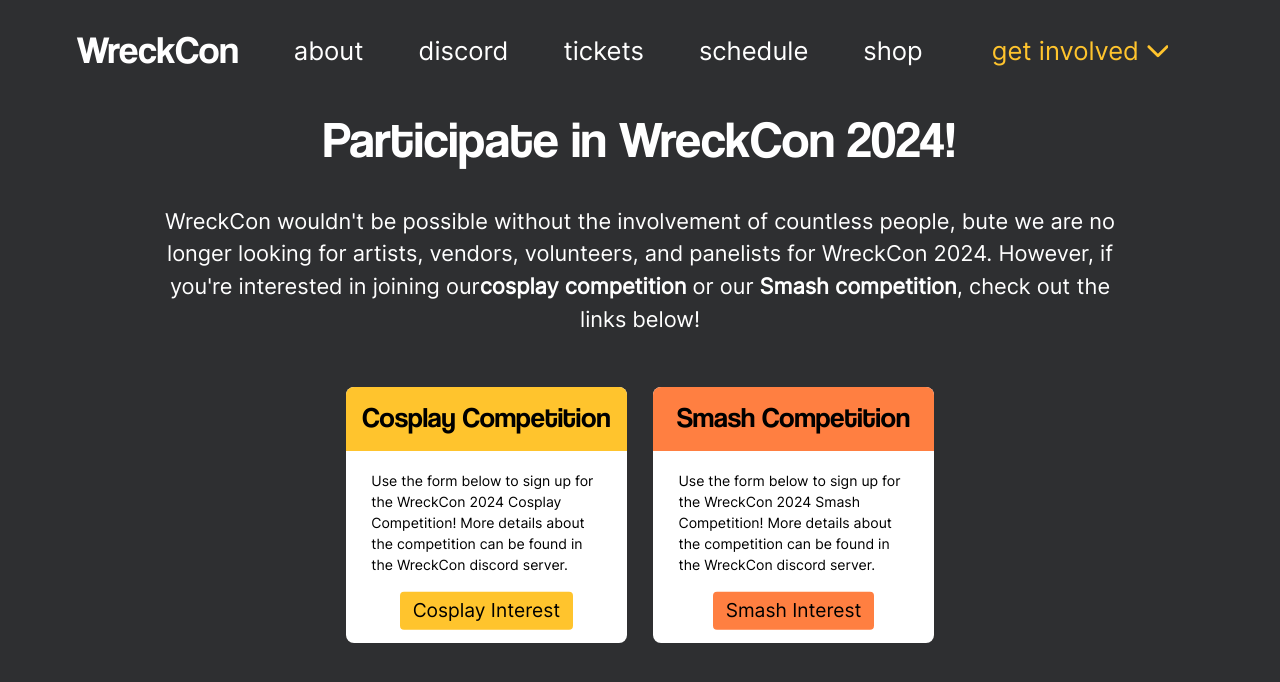
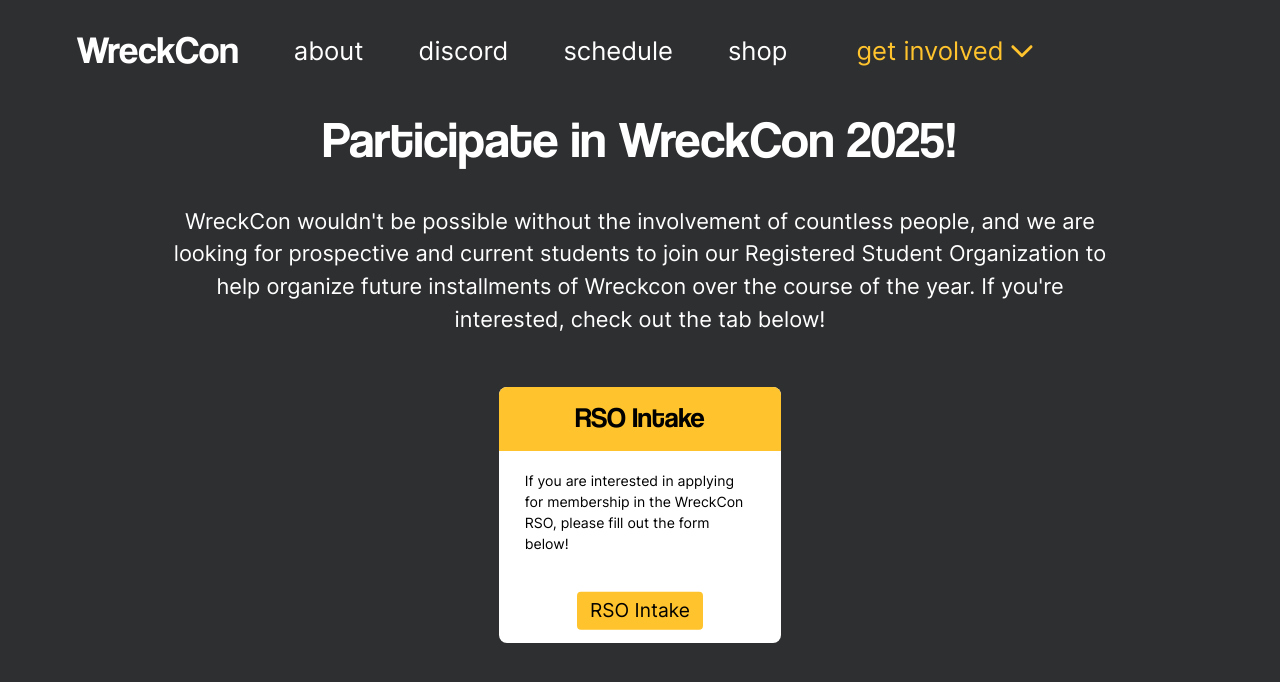
Before and after one commit to WreckConOrg/wreckcon-app, a React (Create React App) app: page /involved in a window 1280 px wide. Shown: the top 682 px of the page. Built offline with nearby package versions, Linux system fonts and the light colour scheme.

Commit message:
Hide ticket buttons and update participation page for RSO intake

```diff
--- a/package.json
+++ b/package.json
@@ -6,6 +6,7 @@
   "dependencies": {
     "@headlessui/react": "^1.7.17",
     "@headlessui/tailwindcss": "^0.2.0",
+    "@phosphor-icons/react": "^2.1.5",
     "@testing-library/jest-dom": "^5.17.0",
     "@testing-library/react": "^13.4.0",
     "@testing-library/user-event": "^13.5.0",
--- a/src/components/navbar/NavBarConfig.tsx
+++ b/src/components/navbar/NavBarConfig.tsx
@@ -11,11 +11,11 @@ export const NAVBARCONFIG: NavBarItemProps[] = [
             url: "https://discord.gg/BY2hTWjz4s",
             displayText: "discord",
         },
-        {
-            itemEnum: NavBarItemEnum.TICKETS,
-            url: "https://gatech.universitytickets.com/w/event.aspx?id=2002&p=1",
-            displayText: "tickets",
-        },
+        // {
+        //     itemEnum: NavBarItemEnum.TICKETS,
+        //     url: "https://gatech.universitytickets.com/w/event.aspx?id=2002&p=1",
+        //     displayText: "tickets",
+        // },
         {
             itemEnum: NavBarItemEnum.SCHEDULE,
             url: "/schedule",
--- a/src/pages/home/home.tsx
+++ b/src/pages/home/home.tsx
@@ -45,7 +45,8 @@ export const Home = (props: HomeProps): JSX.Element => {
                     { "text-[3vw]" : !isMobile},
                     { "text-[7vw] mt-[-2vh]" : isMobile}
                 )}>
-                    {ZeroPad(days)}:{ZeroPad(hours)}:{ZeroPad(minutes)}:{ZeroPad(seconds)} • 3/2/24
+                    {/* {ZeroPad(days)}:{ZeroPad(hours)}:{ZeroPad(minutes)}:{ZeroPad(seconds)} • 3/2/24 */}
+                    Tickets available in fall!
                 </span>
                 <br/>
                 <div className={classNames("font-inter text-white leading-snug",
@@ -56,23 +57,23 @@ export const Home = (props: HomeProps): JSX.Element => {
                 </div>
             </div>
             <BrowserView>
-                <Link className="bg-[#D9D9D9] absolute left-[20vw] top-[82vh] w-fit h-[4vw] flex items-center justify-center" to={'/about'}>
+                <Link className="bg-[#D9D9D9] absolute left-[6vw] top-[82vh] w-fit h-[4vw] flex items-center justify-center" to={'/about'}>
                     <div className="font-inter font-bold text-[#2e2f31] text-[2vw] mx-[3vw]">
                         About WreckCon
                     </div>
                 </Link>
-                <Link className="bg-[#FFC42D] absolute left-[6vw] top-[82vh] w-fit h-[4vw] flex items-center justify-center" to={'https://gatech.universitytickets.com/w/event.aspx?id=2002'}>
+                {/* <Link className="bg-[#FFC42D] absolute left-[6vw] top-[82vh] w-fit h-[4vw] flex items-center justify-center" to={'https://gatech.universitytickets.com/w/event.aspx?id=2002'}>
                     <div className="font-inter font-bold text-[#2e2f31] text-[2vw] mx-[3vw] ">
                         Tickets
                     </div>
-                </Link>
+                </Link> */}
             </BrowserView>
             <MobileView className="flex flex-row items-center justify-center translate-y-[-33vh] space-x-[5vw]">
-                <Link className="bg-[#FFC42D] w-[27vw] h-[4vh] flex items-center justify-center rounded-md" to={'https://gatech.universitytickets.com/w/event.aspx?id=2002'}>
+                {/* <Link className="bg-[#FFC42D] w-[27vw] h-[4vh] flex items-center justify-center rounded-md" to={'https://gatech.universitytickets.com/w/event.aspx?id=2002'}>
                     <div className="font-inter font-bold text-[#2e2f31] text-[4vw] mx-[3vw] ">
                         Tickets
                     </div>
-                </Link>
+                </Link> */}
                 <Link className="bg-[#D9D9D9] w-fit h-[4vh] flex items-center justify-center rounded-md" to={'/about'}>
                     <div className="font-inter font-bold text-[#2e2f31] text-[4vw] mx-[3vw]">
                         About WreckCon
--- a/src/pages/involved/involved.tsx
+++ b/src/pages/involved/involved.tsx
@@ -21,17 +21,21 @@ export const Involved = (): JSX.Element => {
                 </MobileView>
                 <div className="flex flex-col justify-center items-center mb-[3vw]">
                     <div className="h-[6vw] font-coolvetica text-white text-[4vw]">
-                        Participate in WreckCon 2024!
+                        Participate in WreckCon 2025!
                     </div>
                     {/* <div className="w-[75vw] font-inter text-[1.7vw] mb-[4vw] mt-[2vw] text-white text-center">
                         WreckCon wouldn't be possible without the involvement of countless people, and we're currently looking
                        for <b>artists</b>, <b>vendors</b>, <b>volunteers</b>, and <b>panelists</b> to make WreckCon 2024 the best it can be. If you're interested,
                         check out the tabs below. Perks include free tabling space/paneling spots, and free meals and merch!
                     </div> */}
+                    {/* <div className="w-[75vw] font-inter text-[1.7vw] mb-[4vw] mt-[2vw] text-white text-center">
+                        WreckCon wouldn't be possible without the involvement of countless people, but we are no longer looking
+                       for artists, vendors, volunteers, and panelists for WreckCon 2024. However, if you're interested in joining our
+                       <b> cosplay competition</b> or our <b>Smash competition</b>, check out the links below!
+                    </div> */}
                     <div className="w-[75vw] font-inter text-[1.7vw] mb-[4vw] mt-[2vw] text-white text-center">
-                        WreckCon wouldn't be possible without the involvement of countless people, bute we are no longer looking
-                       for artists, vendors, volunteers, and panelists for WreckCon 2024. However, if you're interested in joining our
-                       <b>cosplay competition</b> or our <b>Smash competition</b>, check out the links below!
+                        WreckCon wouldn't be possible without the involvement of countless people, and we are looking for prospective and current students to join our Registered Student
+                        Organization to help organize future installments of Wreckcon over the course of the year. If you're interested, check out the tab below!
                     </div>
                     <div className="flex items-center justify-center space-x-[2vw]">
                         {/* <div className="h-[20vw] w-[22vw] bg-white flex flex-col items-center rounded-lg">
@@ -81,7 +85,7 @@ export const Involved = (): JSX.Element => {
                             <Link to={'https://forms.gle/6jV8xcb8LvtWmiVW9'} className="flex flex-col justify-center h-[20vw] bg-[#F04924] w-fit h-[3vw] rounded absolute translate-y-[16vw]">
                                 <p className="font-inter font-white w-fit mx-[1vw] items-center text-[1.5vw]"> Panelist Interest </p>
                             </Link>
-                        </div> */}
+                        </div>
                         <div className="h-[20vw] w-[22vw] bg-white flex flex-col items-center rounded-lg">
                             <div className="h-[5vw] w-[100%] bg-[#FFC42D] text-center rounded-t-lg">
                                 <p className="mt-[0.8vw] font-coolvetica text-[2.2vw]"> Cosplay Competition </p>
@@ -105,6 +109,17 @@ export const Involved = (): JSX.Element => {
                             <Link to={'https://start.gg/wreckcon'} className="flex flex-col justify-center h-[20vw] bg-[#FF7F41] w-fit h-[3vw] rounded absolute translate-y-[16vw]">
                                 <p className="font-inter w-fit mx-[1vw] items-center text-[1.5vw]"> Smash Interest </p>
                             </Link>
+                        </div> */}
+                        <div className="h-[20vw] w-[22vw] bg-white flex flex-col items-center rounded-lg">
+                            <div className="h-[5vw] w-[100%] bg-[#FFC42D] text-center rounded-t-lg">
+                                <p className="mt-[0.8vw] font-coolvetica text-[2.2vw]"> RSO Intake </p>
+                            </div>
+                            <div className="font-inter font-white mt-[1.5vw] mx-[2vw] text-[1.1vw]">
+                                If you are interested in applying for membership in the WreckCon RSO, please fill out the form below!
+                            </div>
+                            <Link to={'https://docs.google.com/forms/d/e/1FAIpQLScfVxvDfGG828S1f7wFYvsRQf1TXACiIqHUTBpIduh8U3bFww/viewform?usp=sharing'} className="flex flex-col justify-center h-[20vw] bg-[#FFC42D] w-fit h-[3vw] rounded absolute translate-y-[16vw]">
+                                <p className="font-inter w-fit mx-[1vw] items-center text-[1.5vw]"> RSO Intake </p>
+                            </Link>
                         </div>
                     </div>
                 </div>
```
Also changed, not shown: 1 other file (tests, documents, lock files or other folders).
